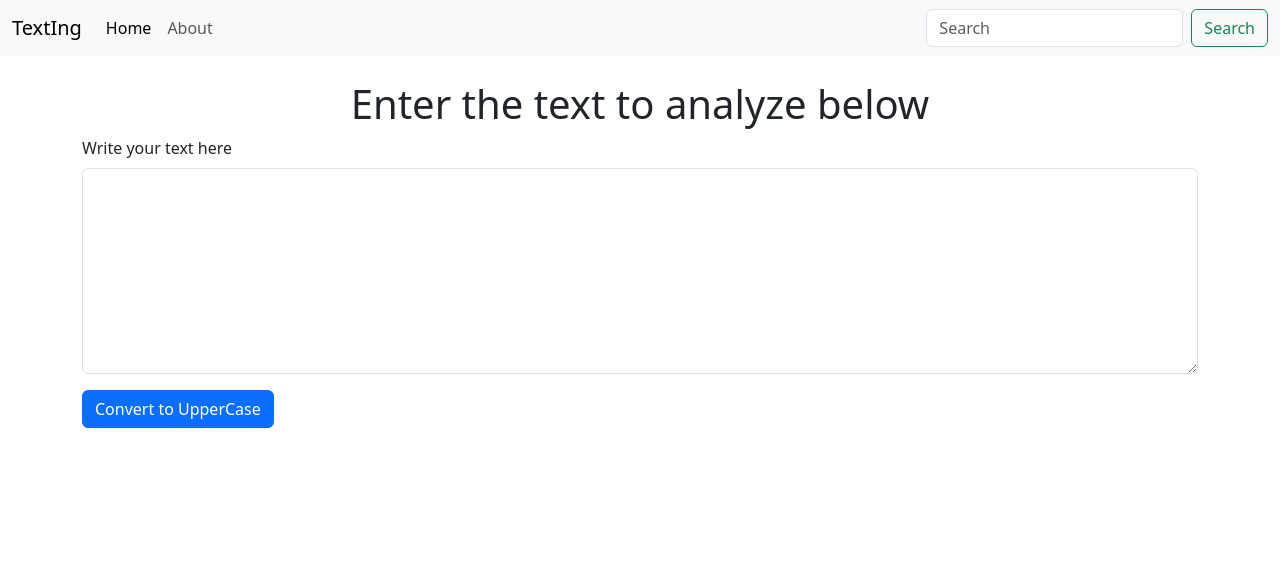
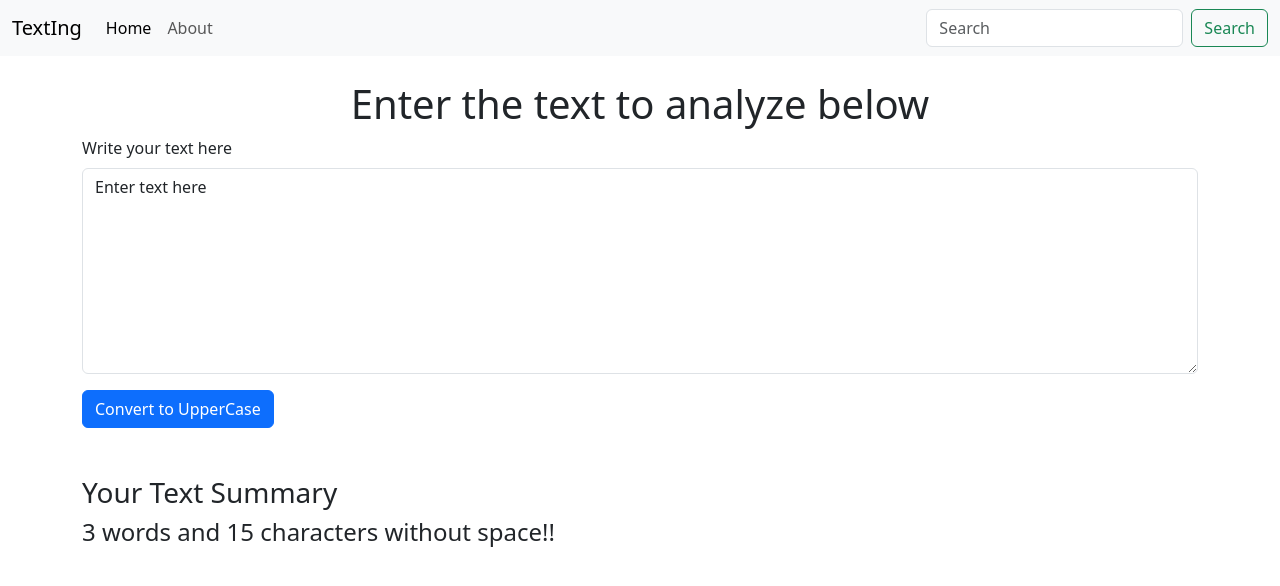
Before and after one commit to Ujjal-ENG/texting-a-text-app, a React (Create React App) app: page / in a window 1280 px wide. Shown: the top 586 px of the page. Built offline with nearby package versions, Linux system fonts and the light colour scheme.

Commit message:
added the another functionality

```diff
--- a/src/components/TextForm.js
+++ b/src/components/TextForm.js
@@ -1,17 +1,44 @@
-import React from 'react';
+import React, { useState } from 'react';
 
 const TextForm = (props) => {
+    const [text, setText] = useState('Enter text here');
+    const handleChange = (e) => {
+        setText(e.target.value);
+    };
+
+    let buttonClicked = true;
+    const handleClickUP = () => {
+        if (buttonClicked) {
+            setText(text.toUpperCase());
+            buttonClicked = false;
+        } else {
+            setText(text.toLowerCase());
+            // buttonClicked = true;
+        }
+    };
     return (
+        <>
             <div className="container mt-4">
                 <h1 className="text-center">{props.heading}</h1>
                 <div className="mb-3">
                     <label htmlFor="myBox" className="form-label">
                         Write your text here
                     </label>
-                <textarea className="form-control" id="myBox" rows="8"></textarea>
+                    <textarea className="form-control" id="myBox" rows="8" value={text} onChange={handleChange}></textarea>
                 </div>
-            <button className="btn btn-primary">Convert to UpperCase</button>
+                <button className="btn btn-primary" onClick={handleClickUP}>
+                    {'Convert to UpperCase'}
+                </button>
             </div>
+
+            {/* text summary */}
+            <div className="container mt-5">
+                <h3>Your Text Summary</h3>
+                <h4>
+                    {text.split(' ').length} words and {text.trim().length} characters without space!!
+                </h4>
+            </div>
+        </>
     );
 };
 
```
Lines whose indentation alone changed are shown as unchanged.
